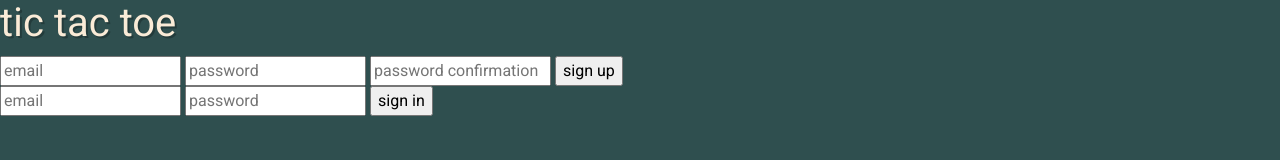
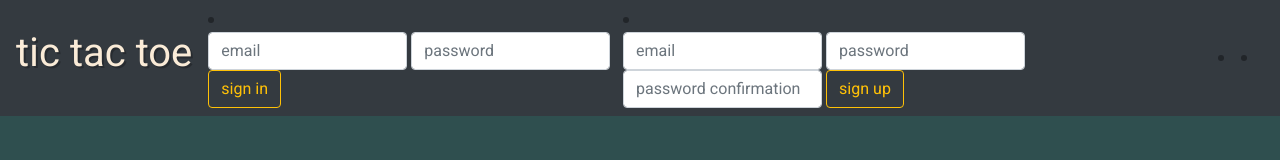
Before and after one commit to rrbixler/project-game-robbie, a website built with webpack: page index.html in a window 1280 px wide. Built offline with nearby package versions, Linux system fonts and the light colour scheme.

Commit message:
Added styling to the forms and buttons
-Used bootstrap to make creative buttons and forms
-move authentication information into a nav bar

```diff
--- a/assets/scripts/game/events.js
+++ b/assets/scripts/game/events.js
@@ -81,6 +81,7 @@ const endGameDraw = function () {
   $('.col-3').off('click', onPlacePiece)
   $('.player-indicator').hide()
 }
+
 // winning combinations function
 const onScoreDisplay = function () {
   if ($('#one').text() === 'X' && $('#two').text() === 'X' && $('#three').text() === 'X') {
@@ -143,7 +144,7 @@ const onCreateBoard = function (event) {
     .then(ui.onCreateSuccess)
     .catch(ui.onCreateError)
 }
-//function that funs when clicking on get games button
+// function that funs when clicking on get games button
 const onGetGames = function (response) {
   $('.score-display').empty()
   $('.player-indicator').empty()
--- a/index.html
+++ b/index.html
@@ -12,72 +12,55 @@
       <script src="public/application.js" type="text/javascript" charset="utf-8" defer></script>
     </head>
     <body>
+<nav class="navbar navbar-expand-lg navbar-dark bg-dark">
+  <a class="navbar-brand">
+    <h1>tic tac toe</h1>
+  </a>
 
-      <h1>tic tac toe</h1>
+<li class="nav-item">
+  <div class="form-inline">
+    <form id="sign-in">
+      <input type="email" class="form-control" name="credentials[email]" placeholder="email" required>
+      <input type="password" class="form-control" name="credentials[password]" placeholder="password">
+      <input type="submit" class="btn btn-outline-warning" value="sign in">
+    </form>
+  </div>
+</li>
+
+<li class="nav-item mr">
+  <div class="form-inline">
+    <form id="sign-up">
+      <input type="email" class="form-control" name="credentials[email]" placeholder="email" required>
+      <input type="password" class="form-control" name="credentials[password]" placeholder="password">
+      <input type="password" class="form-control" name="credentials[password_confirmation]" placeholder="password confirmation">
+      <input class="btn btn-outline-warning" type="submit" value="sign up">
+    </form>
+  </div>
+</li>
+
+<li class="nav-item">
+  <div class="form-inline">
+    <form id="change-password">
+      <input type="password" class="form-control" name="passwords[old]" placeholder="oldpassword">
+      <input type="password" class="form-control" name="passwords[new]" placeholder="newpassword">
+      <input type="submit" class="btn btn-outline-warning" value="change password">
+    </form>
+  </div>
+</li>
+
+<li class="nav-item">
+  <form id="sign-out">
+    <input type="submit" class="btn btn-outline-secondary mr-auto" value="sign out">
+  </form>
+</li>
+</nav>
       <div class="messages"></div>
 
-      <!-- Button trigger modal -->
 
+       <!-- <h2>Create Game</h2>  -->
+        <button class="btn btn-outline-success" id="create-game">new game</button>
 
-<!-- <button type="button" class="btn btn-primary" data-toggle="modal" data-target="#exampleModal">
-  sign up here
-</button> -->
-
-
-<!-- change color of button from blue to gray  -->
-<!-- Modal -->
-
-<!-- <div class="modal fade" id="exampleModal" tabindex="-1" role="dialog" aria-labelledby="exampleModalLabel" aria-hidden="true">
-  <div class="modal-dialog" role="document">
-    <div class="modal-content">
-      <div class="modal-header">
-        <h5 class="modal-title" id="exampleModalLabel">sign in to play</h5>
-        <button type="button" class="close" data-dismiss="modal" aria-label="Close">
-          <span aria-hidden="true">&times;</span>
-        </button>
-      </div>
-      <div class="modal-body">
-          <div class="messages"></div> -->
-        <form id="sign-up">
-          <input type="email" name="credentials[email]" placeholder="email" required>
-          <input type="password" name="credentials[password]" placeholder="password">
-          <input type="password" name="credentials[password_confirmation]" placeholder="password confirmation">
-          <input type="submit" value="sign up">
-        </form>
-      <!-- </div>
-      <div class="modal-footer">
-
-        <!-- <button type="button" class="btn btn-secondary" >close</button> -->
-
-        <!-- <button type="button" class="btn btn-primary" data-dismiss="modal">go to sign in</button>
-      </div>
-    </div>
-  </div>
-</div> -->
-
-        <!-- <form id="sign-up">
-          <input type="email" name="credentials[email]" placeholder="email" required>
-          <input type="password" name="credentials[password]" placeholder="password">
-          <input type="password" name="credentials[password_confirmation]" placeholder="password confirmation">
-          <input type="submit" value="sign up">
-        </form> -->
-        <form id="sign-in">
-          <input type="email" name="credentials[email]" placeholder="email" required>
-          <input type="password" name="credentials[password]" placeholder="password">
-          <input type="submit" value="sign in">
-        </form>
-        <form id="change-password">
-          <input type="password" name="passwords[old]" placeholder="oldpassword">
-          <input type="password" name="passwords[new]" placeholder="newpassword">
-          <input type="submit" value="change password">
-        </form>
-        <form id="sign-out">
-          <input type="submit" value="sign out">
-        </form>
-       <!-- <h2>Create Game</h2>  -->
-        <button id="create-game">new game</button>
-
-        <button id="stats">get game</button>
+        <button class="btn btn-outline-info" id="stats">stats</button>
 
         <h3 class="stats-display"></h3>
 
```
